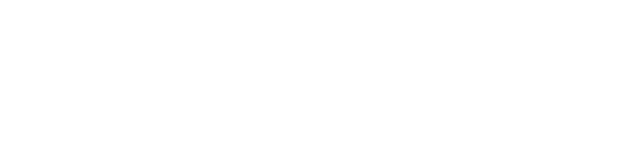
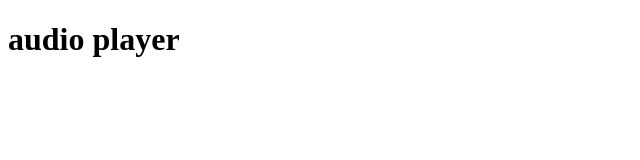
Before and after one commit to jayeshk-star/Salesken_assignment, a plain HTML site: page index.html in a window 1280 px wide. Shown: the whole page, without its empty margins (0-640 px from the left). Drawn offline with Linux system fonts and the light colour scheme.

Commit message:
basic structure added

```diff
--- a/index.html
+++ b/index.html
@@ -4,9 +4,9 @@
     <meta charset="UTF-8">
     <meta http-equiv="X-UA-Compatible" content="IE=edge">
     <meta name="viewport" content="width=device-width, initial-scale=1.0">
-    <title>Create audio task</title>
+    <title>Document</title>
 </head>
 <body>
-
+    <h1>audio player</h1>
 </body>
 </html>
```
Also changed, not shown: index.css (deleted), index.js (deleted).
